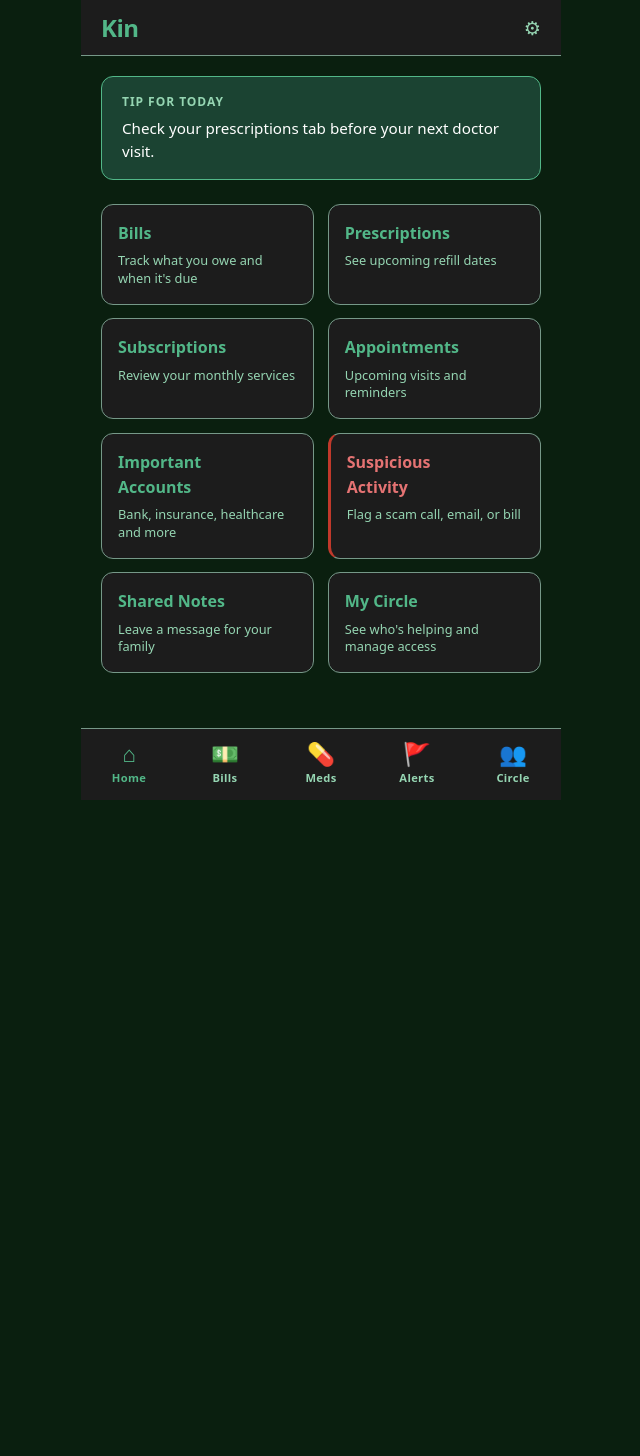
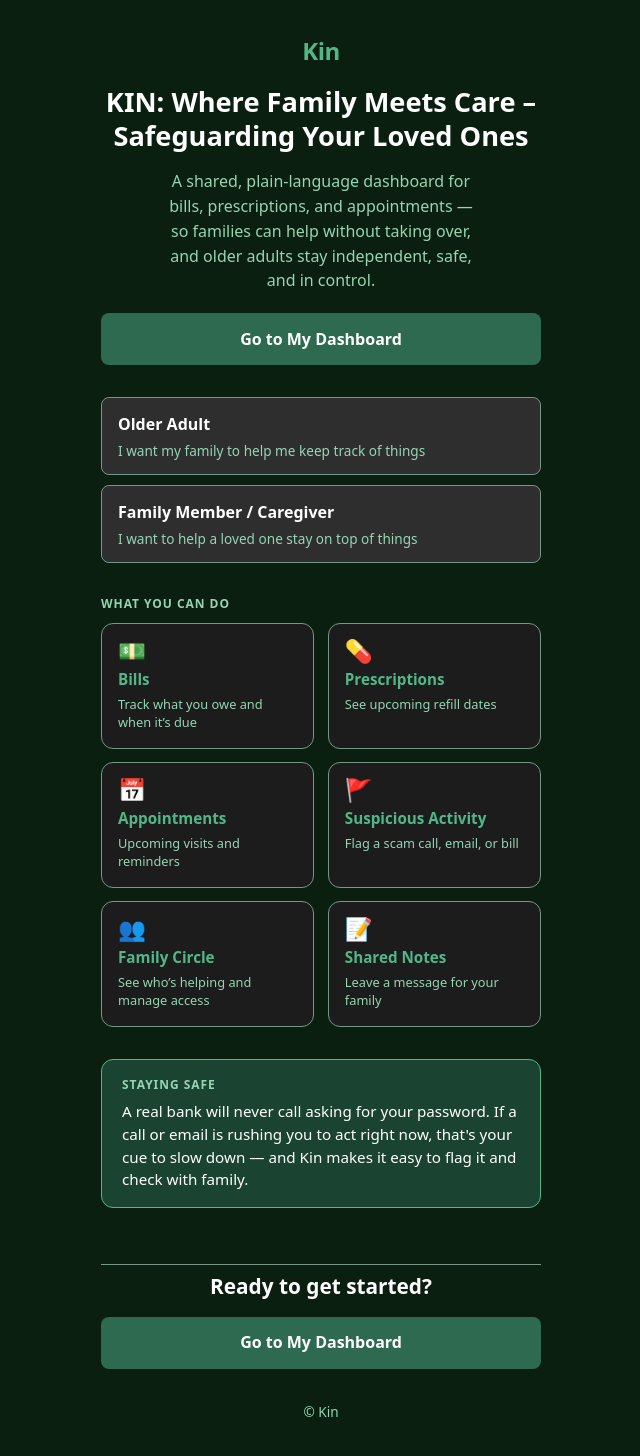
Before and after one commit to Care4Kin/kin, a React (Vite) app in the folder frontend/: page / in a window 1280 px wide. Shown: the top 1456 px of the page, without its empty margins (319-959 px from the left). Before the commit the page ends 800 px from the top, so only its background shows below. Built offline with nearby package versions, Linux system fonts and the light colour scheme; no server answers; sample sign-in values are in the browser's storage.

Commit message:
Add public landing page at / with slogan, dashboard moved to /dashboard

```diff
--- a/frontend/index.html
+++ b/frontend/index.html
@@ -3,6 +3,7 @@
   <head>
     <meta charset="UTF-8" />
     <meta name="viewport" content="width=device-width, initial-scale=1.0" />
+    <meta name="description" content="Kin is a shared dashboard for older adults and their families to manage bills, prescriptions, and appointments together — safely and independently." />
     <title>Kin</title>
   </head>
   <body>
--- a/frontend/src/App.jsx
+++ b/frontend/src/App.jsx
@@ -7,6 +7,7 @@ import Login from './pages/auth/Login'
 import Register from './pages/auth/Register'
 import ForgotPassword from './pages/auth/ForgotPassword'
 import CompleteSignup from './pages/auth/CompleteSignup'
+import Landing from './pages/landing/Landing'
 import Dashboard from './pages/dashboard/Dashboard'
 import Bills from './pages/bills/Bills'
 import Subscriptions from './pages/subscriptions/Subscriptions'
@@ -32,15 +33,15 @@ export default function App() {
         <Route path="/register" element={<Register />} />
         <Route path="/forgot-password" element={<ForgotPassword />} />
         <Route path="/complete-signup" element={<CompleteSignup />} />
+        <Route path="/" element={<Landing />} />
         <Route
-          path="/"
           element={
             <PrivateRoute>
               <Layout />
             </PrivateRoute>
           }
         >
-          <Route index element={<Dashboard />} />
+          <Route path="dashboard" element={<Dashboard />} />
           <Route path="bills" element={<Bills />} />
           <Route path="subscriptions" element={<Subscriptions />} />
           <Route path="prescriptions" element={<Prescriptions />} />
--- a/frontend/src/components/layout/BottomNav.jsx
+++ b/frontend/src/components/layout/BottomNav.jsx
@@ -1,7 +1,7 @@
 import { NavLink } from 'react-router-dom'
 
 const navItems = [
-  { to: '/',             label: 'Home',     icon: '⌂' },
+  { to: '/dashboard',    label: 'Home',     icon: '⌂' },
   { to: '/bills',        label: 'Bills',    icon: '💵' },
   { to: '/prescriptions',label: 'Meds',     icon: '💊' },
   { to: '/flags',        label: 'Alerts',   icon: '🚩' },
@@ -12,7 +12,7 @@ export default function BottomNav() {
   return (
     <nav className="bottom-nav" aria-label="Main navigation">
       {navItems.map(({ to, label, icon }) => (
-        <NavLink key={to} to={to} end={to === '/'} className="bottom-nav-item">
+        <NavLink key={to} to={to} end={to === '/dashboard'} className="bottom-nav-item">
           <span className="bottom-nav-icon" aria-hidden="true">{icon}</span>
           <span className="bottom-nav-label">{label}</span>
         </NavLink>
--- a/frontend/src/components/layout/TopBar.jsx
+++ b/frontend/src/components/layout/TopBar.jsx
@@ -7,7 +7,7 @@ export default function TopBar() {
 
   return (
     <header className="top-bar">
-      <span className="top-bar-brand">Kin</span>
+      <Link to="/dashboard" className="top-bar-brand">Kin</Link>
       <div className="top-bar-right">
         {firstName && (
           <span className="top-bar-user">Hi, {firstName}</span>
--- a/frontend/src/index.css
+++ b/frontend/src/index.css
@@ -789,3 +789,76 @@ button, input, select, textarea { font: inherit; }
 .pie-chart-swatch { width: 0.7rem; height: 0.7rem; border-radius: 3px; flex-shrink: 0; }
 .pie-chart-legend-label { text-transform: capitalize; color: var(--text); flex: 1; }
 .pie-chart-legend-value { color: var(--text-muted); font-variant-numeric: tabular-nums; }
+
+/* ─── Landing page ────────────────────────────────────────────────── */
+.landing-page {
+  max-width: 480px;
+  margin: 0 auto;
+  padding: 2rem 1.25rem 3rem;
+  display: flex;
+  flex-direction: column;
+  gap: 2rem;
+}
+
+.landing-hero {
+  display: flex;
+  flex-direction: column;
+  align-items: center;
+  text-align: center;
+  gap: 1rem;
+}
+
+.landing-hero--closing { gap: 0.85rem; padding-top: 0.5rem; border-top: 1px solid var(--border); }
+
+.landing-tagline {
+  font-size: 1.7rem;
+  font-weight: 800;
+  line-height: 1.25;
+  color: var(--text);
+}
+
+.landing-tagline--sm { font-size: 1.3rem; }
+
+.landing-subhead {
+  font-size: 1rem;
+  line-height: 1.55;
+  color: var(--text-muted);
+  max-width: 34ch;
+}
+
+.landing-cta-row { display: flex; flex-direction: column; gap: 0.6rem; width: 100%; }
+
+.landing-persona-grid {
+  display: flex;
+  flex-direction: column;
+  gap: 0.6rem;
+}
+
+.landing-persona-grid .role-option { cursor: default; }
+.landing-persona-grid .role-option:hover { border-color: var(--border); }
+
+.landing-features-grid {
+  display: grid;
+  grid-template-columns: 1fr 1fr;
+  gap: 0.85rem;
+}
+
+.landing-feature-item {
+  display: flex;
+  flex-direction: column;
+  gap: 0.3rem;
+  background: var(--surface);
+  border: 1px solid var(--border);
+  border-radius: var(--radius);
+  padding: 1rem;
+}
+
+.landing-feature-icon { font-size: 1.4rem; line-height: 1; }
+.landing-feature-label { font-size: 0.95rem; font-weight: 700; color: var(--green-light); }
+.landing-feature-desc { font-size: 0.8rem; color: var(--text-muted); line-height: 1.4; }
+
+.landing-footer {
+  text-align: center;
+  font-size: 0.85rem;
+  color: var(--text-muted);
+}
--- a/frontend/src/pages/auth/CompleteSignup.jsx
+++ b/frontend/src/pages/auth/CompleteSignup.jsx
@@ -40,7 +40,7 @@ export default function CompleteSignup() {
         security_answer: securityAnswer.trim() || null,
       })
       login({ user_id: data.user_id, role: data.role, full_name: data.full_name }, data.token)
-      navigate('/', { state: { justSignedUp: true } })
+      navigate('/dashboard', { state: { justSignedUp: true } })
     } catch (err) {
       setError(err.message)
     } finally {
--- a/frontend/src/pages/auth/Login.jsx
+++ b/frontend/src/pages/auth/Login.jsx
@@ -22,7 +22,7 @@ export default function Login() {
 
   function finishLogin(data) {
     login({ user_id: data.user_id, role: data.role, full_name: data.full_name }, data.token)
-    navigate('/')
+    navigate('/dashboard')
   }
 
   async function handleSubmit(e) {
--- a/frontend/src/pages/auth/Register.jsx
+++ b/frontend/src/pages/auth/Register.jsx
@@ -52,7 +52,7 @@ export default function Register() {
       })
       const data = await api.login({ email: form.email, password: form.password })
       login({ user_id: data.user_id, role: data.role, full_name: data.full_name }, data.token)
-      navigate('/', { state: { justSignedUp: true } })
+      navigate('/dashboard', { state: { justSignedUp: true } })
     } catch (err) {
       setError(err.message)
     } finally {
@@ -70,7 +70,7 @@ export default function Register() {
       }
       // Email already had an account — just log them in.
       login({ user_id: data.user_id, role: data.role, full_name: data.full_name }, data.token)
-      navigate('/', { state: { justSignedUp: true } })
+      navigate('/dashboard', { state: { justSignedUp: true } })
     } catch (err) {
       setError(err.message)
     }
--- /dev/null
+++ b/frontend/src/pages/landing/Landing.jsx
@@ -0,0 +1,76 @@
+import { Link } from 'react-router-dom'
+import { useAuth } from '../../context/AuthContext'
+
+const FEATURES = [
+  { icon: '💵', label: 'Bills', desc: 'Track what you owe and when it’s due' },
+  { icon: '💊', label: 'Prescriptions', desc: 'See upcoming refill dates' },
+  { icon: '📅', label: 'Appointments', desc: 'Upcoming visits and reminders' },
+  { icon: '🚩', label: 'Suspicious Activity', desc: 'Flag a scam call, email, or bill' },
+  { icon: '👥', label: 'Family Circle', desc: 'See who’s helping and manage access' },
+  { icon: '📝', label: 'Shared Notes', desc: 'Leave a message for your family' },
+]
+
+function Cta() {
+  const { user, loading } = useAuth()
+  if (loading) return null
+  return user ? (
+    <Link to="/dashboard" className="btn-primary">Go to My Dashboard</Link>
+  ) : (
+    <div className="landing-cta-row">
+      <Link to="/register" className="btn-primary">Sign Up</Link>
+      <Link to="/login" className="btn-secondary">Log In</Link>
+    </div>
+  )
+}
+
+export default function Landing() {
+  return (
+    <main className="landing-page">
+      <section className="landing-hero">
+        <span className="top-bar-brand">Kin</span>
+        <h1 className="landing-tagline">KIN: Where Family Meets Care – Safeguarding Your Loved Ones</h1>
+        <p className="landing-subhead">
+          A shared, plain-language dashboard for bills, prescriptions, and appointments — so families
+          can help without taking over, and older adults stay independent, safe, and in control.
+        </p>
+        <Cta />
+      </section>
+
+      <section className="landing-persona-grid">
+        <div className="role-option">
+          <span className="role-option-title">Older Adult</span>
+          <span className="role-option-desc">I want my family to help me keep track of things</span>
+        </div>
+        <div className="role-option">
+          <span className="role-option-title">Family Member / Caregiver</span>
+          <span className="role-option-desc">I want to help a loved one stay on top of things</span>
+        </div>
+      </section>
+
+      <section className="landing-features">
+        <h2 className="section-label">What you can do</h2>
+        <div className="landing-features-grid">
+          {FEATURES.map(f => (
+            <div key={f.label} className="landing-feature-item">
+              <span className="landing-feature-icon" aria-hidden="true">{f.icon}</span>
+              <span className="landing-feature-label">{f.label}</span>
+              <span className="landing-feature-desc">{f.desc}</span>
+            </div>
+          ))}
+        </div>
+      </section>
+
+      <div className="tip-banner">
+        <span className="tip-label">Staying safe</span>
+        <p>A real bank will never call asking for your password. If a call or email is rushing you to act right now, that's your cue to slow down — and Kin makes it easy to flag it and check with family.</p>
+      </div>
+
+      <section className="landing-hero landing-hero--closing">
+        <h2 className="landing-tagline landing-tagline--sm">Ready to get started?</h2>
+        <Cta />
+      </section>
+
+      <footer className="landing-footer">© Kin</footer>
+    </main>
+  )
+}
```
